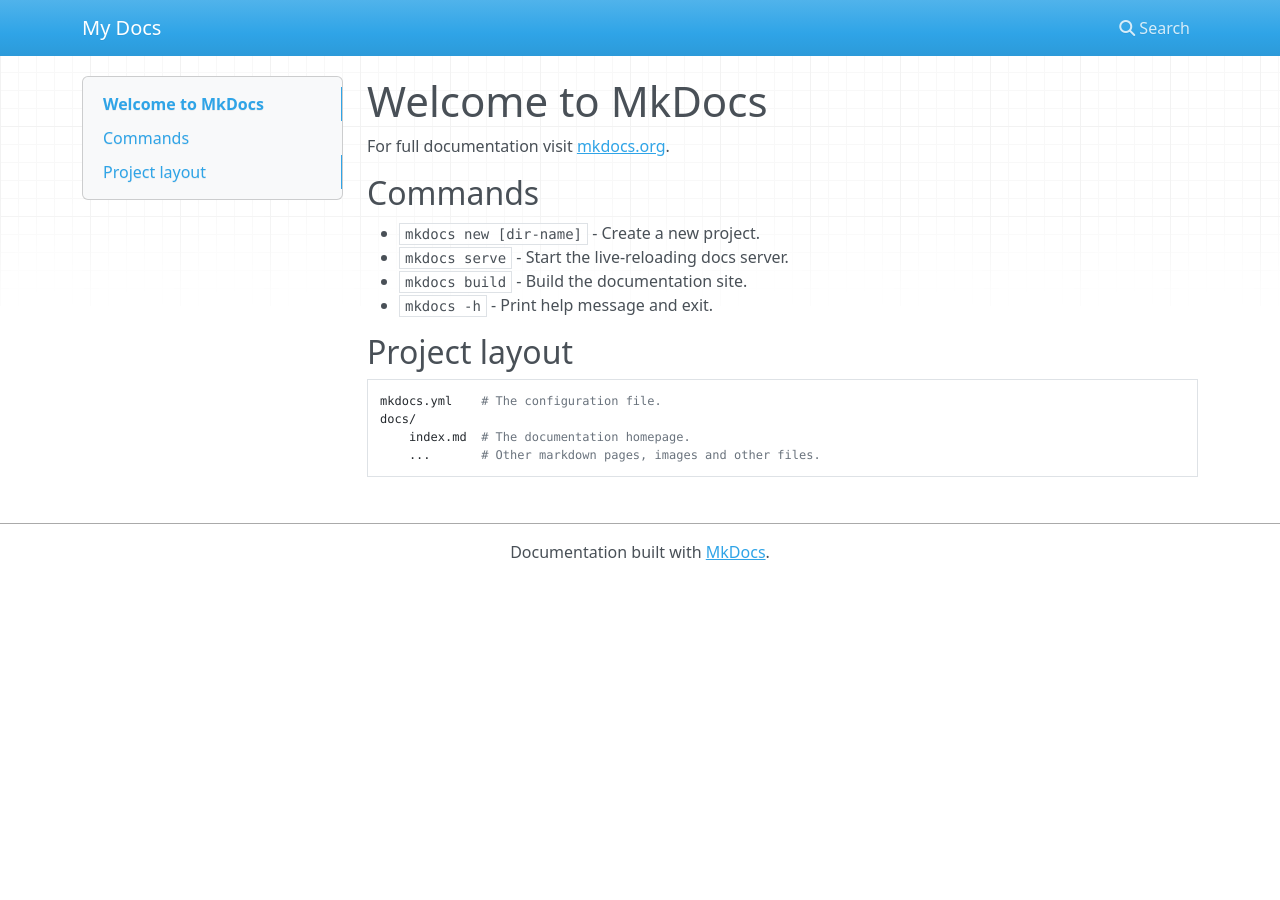
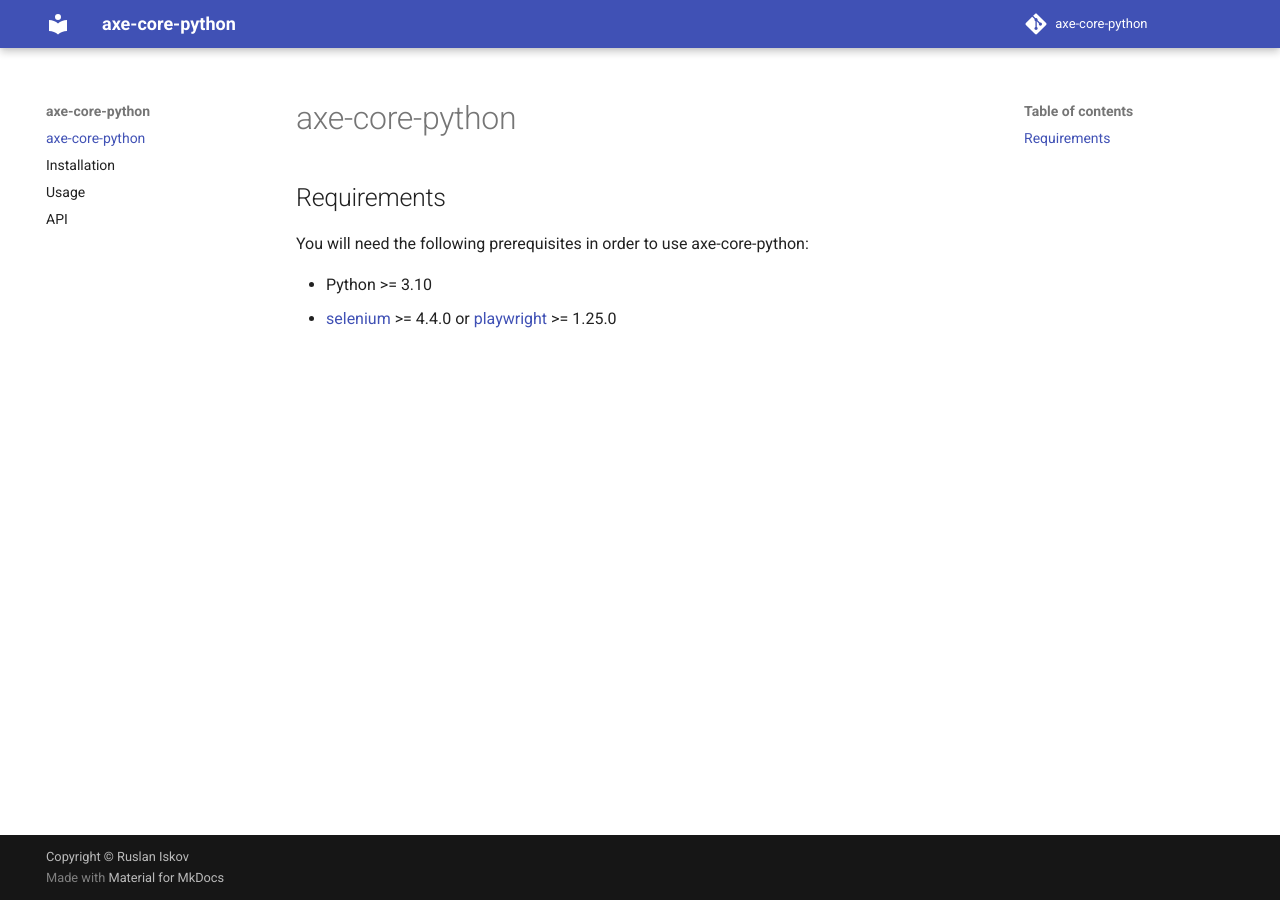
Before and after one commit to pamelafox/axe-playwright-python, an MkDocs documentation site: the page built from docs/index.md, in a window 1280 px wide. Built offline with MkDocs 1.6.1 and Material for MkDocs 9.7.7, drawn with Linux system fonts in a browser that asks for light colours; nearby versions of some CDN libraries; comment, search, counter and statistics services are not loaded.

Commit message:
docs: mkdocs skeleton including mkdocstring[python]

```diff
--- a/docs/index.md
+++ b/docs/index.md
@@ -1,17 +1,9 @@
-# Welcome to MkDocs
+# axe-core-python
 
-For full documentation visit [mkdocs.org](https://www.mkdocs.org).
+## Requirements
 
-## Commands
+You will need the following prerequisites in order to use axe-core-python:
 
-* `mkdocs new [dir-name]` - Create a new project.
-* `mkdocs serve` - Start the live-reloading docs server.
-* `mkdocs build` - Build the documentation site.
-* `mkdocs -h` - Print help message and exit.
-
-## Project layout
-
-    mkdocs.yml    # The configuration file.
-    docs/
-        index.md  # The documentation homepage.
-        ...       # Other markdown pages, images and other files.
+- Python >= 3.10
+- [selenium](https://www.selenium.dev) >= 4.4.0
+or [playwright](https://github.com/microsoft/playwright-python) >= 1.25.0
--- a/mkdocs.yml
+++ b/mkdocs.yml
@@ -1 +1,51 @@
-site_name: My Docs
+site_name: axe-core-python
+site_description: "axe-core-python documentation"
+site_author: "Ruslan Iskov"
+
+# Repository
+repo_name: "axe-core-python"
+repo_url: "https://github.com/ruslan-rv-ua/axe-core-python"
+
+# Copyright
+copyright: "Copyright &copy; Ruslan Iskov"
+
+theme:
+  name: "material"
+
+plugins:
+  - mkdocstrings:
+      default_handler: python
+      handlers:
+        python:
+          paths: [axe_core_python]
+          options:
+            show_source: false
+            heading_level: 2
+            show_root_heading: true
+            show_root_toc_entry: false
+            # docstring_section_style: list
+            merge_init_into_class: true
+            # show_if_no_docstring: true
+
+# Customization
+extra:
+  social:
+  #  - type: 'github'
+  #    link: 'https://github.com/ruslan-rv-ua/axe-core-python'
+  #  - type: 'twitter'
+  #    link: 'https://twitter.com/squidfunk'
+  #  - type: 'linkedin'
+  #    link: 'https://linkedin.com/in/squidfunk'
+  search:
+    language: "en"
+
+nav:
+  - index.md
+  - installation.md
+  - usage.md
+  - API: api.md
+
+# Google Analytics
+# google_analytics:
+#  - 'UA-XXXXXXXX-X'
+#  - 'auto'
--- a/pyproject.toml
+++ b/pyproject.toml
@@ -6,8 +6,8 @@
 readme = "README.md"
 license = "MIT"
 homepage = "https://github.com/ruslan-rv-ua/axe-core-python"
-documentation = "https://github.com/ruslan-rv-ua/axe-core-python"
 repository = "https://github.com/ruslan-rv-ua/axe-core-python"
+documentation = "https://ruslan-rv-ua.github.io/axe-core-python/"
 keywords = ["accessibility", "axe", "axe-core", "selenium", "playwright"]
 classifiers = [
     "Development Status :: 5 - Production/Stable",
```
Also changed, not shown: README.md (+19 -97 lines), docs/api.md (added, +3 -0 lines), docs/installation.md (added, +34 -0 lines), docs/usage.md (added, +68 -0 lines), 2 other files.
